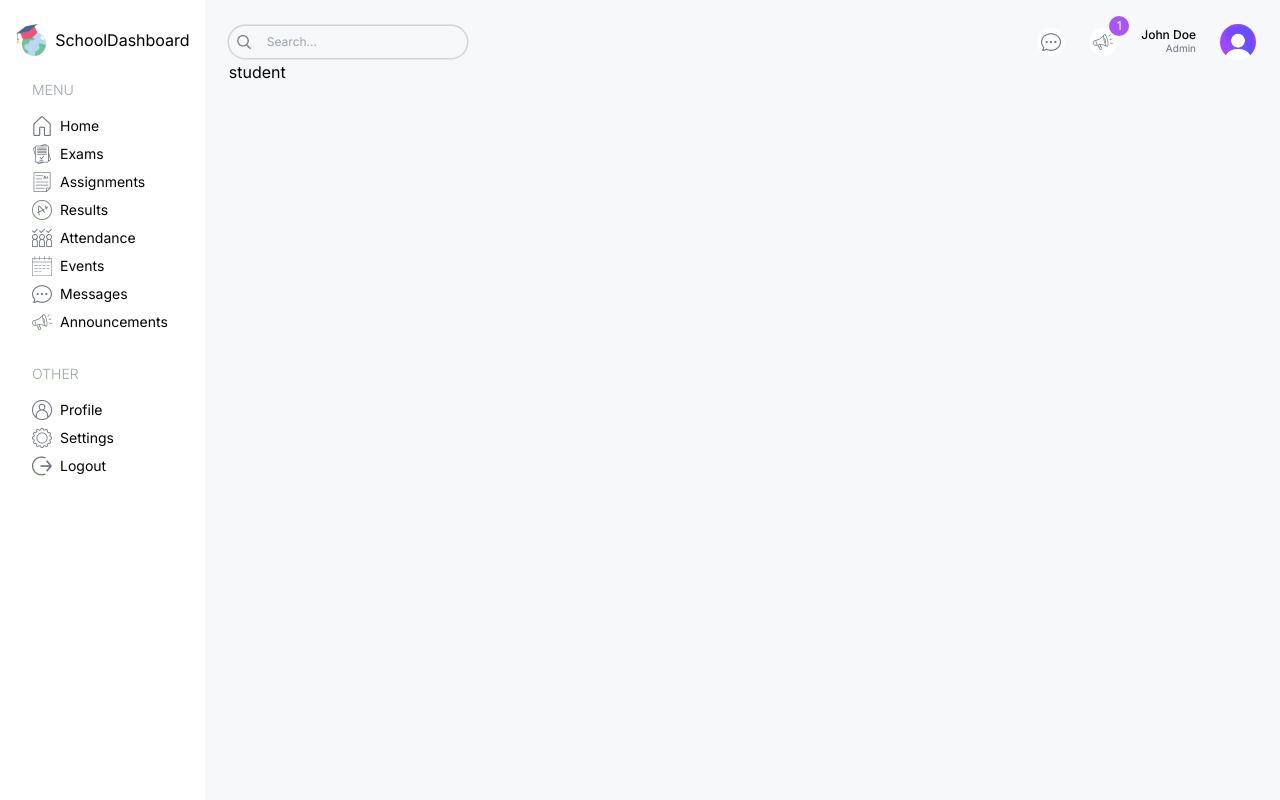
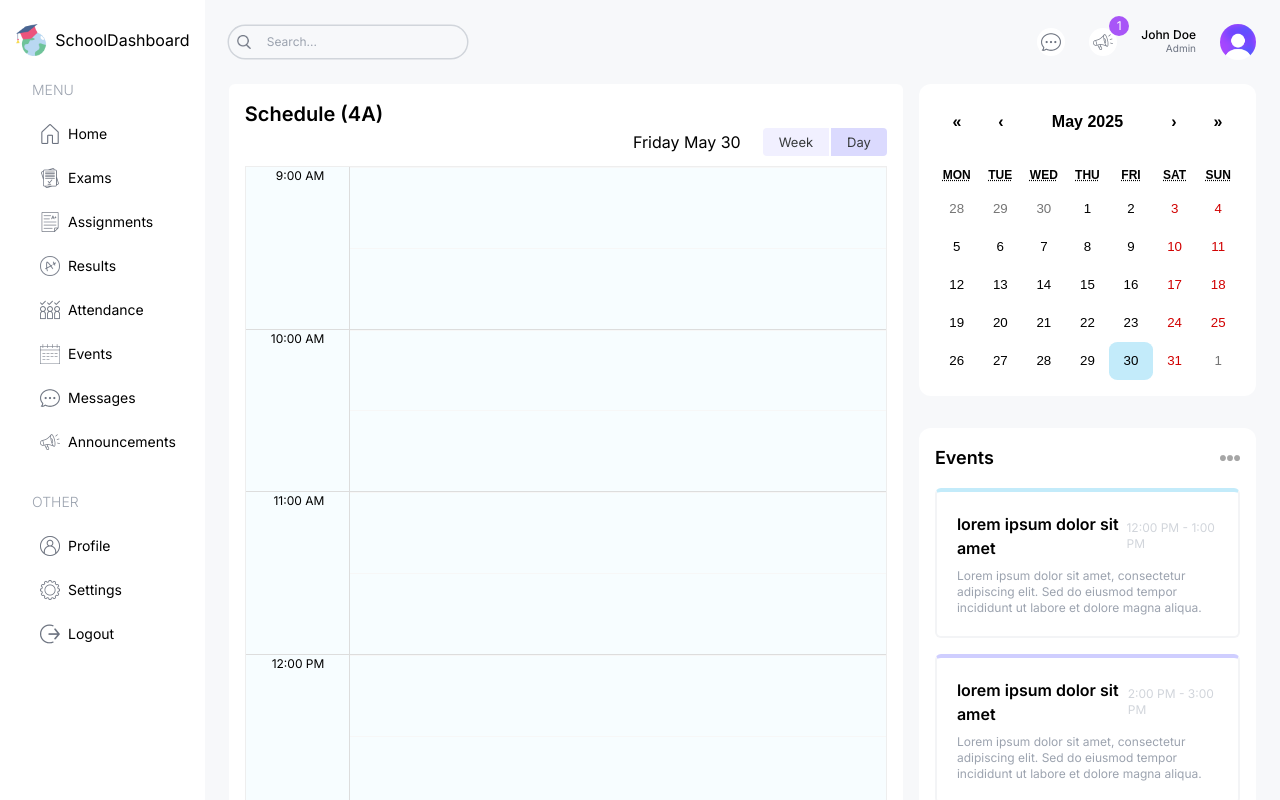
Before and after one commit to Likhon22/School-Management-Dashboard, a Next.js app: page /student in a window 1280 px wide. Built offline with nearby package versions, Linux system fonts and the light colour scheme.

Commit message:
feat:created schedule calendar

```diff
--- a/package.json
+++ b/package.json
@@ -9,10 +9,13 @@
     "lint": "next lint"
   },
   "dependencies": {
+    "@types/react-big-calendar": "^1.16.2",
     "clsx": "^2.1.1",
     "lama-dev-next-dashboard": "file:",
+    "moment": "^2.30.1",
     "next": "14.2.5",
     "react": "^18",
+    "react-big-calendar": "^1.19.2",
     "react-calendar": "^6.0.0",
     "react-dom": "^18",
     "recharts": "^2.15.3"
--- a/src/app/(dashboard)/admin/page.tsx
+++ b/src/app/(dashboard)/admin/page.tsx
@@ -12,8 +12,6 @@ import Announcement from "@/components/Announcement";
 
 const AdminPage = () => {
   const [value, setValue] = useState<Value>(new Date());
-  console.log("Admin Page Rendered");
-  console.log(value);
 
   return (
     <div
--- a/src/app/(dashboard)/student/page.tsx
+++ b/src/app/(dashboard)/student/page.tsx
@@ -1,7 +1,32 @@
-import React from "react";
+"use client";
+import Announcement from "@/components/Announcement";
+import EventsCard from "@/components/cards/EventsCard";
+import EventCalendar from "@/components/EventCalendar";
+import ScheduleCalendar from "@/components/ScheduleCalendar";
+import { Value } from "@/types/eventCalendar";
+import React, { useState } from "react";
 
 const StudentPage = () => {
-  return <div>student</div>;
+  const [value, setValue] = useState<Value>(new Date());
+
+  return (
+    <div className="mt-6 flex gap-4 flex-col xl:flex-row ">
+      {/* left */}
+
+      <div className="w-full xl:w-2/3 flex flex-col gap-8 ">
+        <div className="h-full bg-white p-4 rounded-md">
+          <h1 className="text-xl font-semibold">Schedule (4A)</h1>
+          <ScheduleCalendar />
+        </div>
+      </div>
+      {/* right */}
+      <div className="w-full xl:w-1/3 flex flex-col gap-8">
+        <EventCalendar value={value} onChange={setValue} />
+        <EventsCard eventTitle="Events" />
+        <Announcement />
+      </div>
+    </div>
+  );
 };
 
 export default StudentPage;
--- a/src/app/globals.css
+++ b/src/app/globals.css
@@ -14,3 +14,92 @@
 .react-calendar__navigation {
   font-weight: 600 !important;
 }
+.rbc-btn-group:first-child {
+  display: none !important;
+}
+
+.rbc-toolbar-label {
+  text-align: right !important;
+  padding: 0px 20px !important;
+}
+
+.rbc-btn-group:last-child {
+  font-size: 13px !important;
+}
+
+.rbc-btn-group:last-child button {
+  border: none !important;
+  background-color: #f1f0ff !important;
+  margin-left: 2px !important;
+}
+
+.rbc-toolbar button.rbc-active {
+  background-color: #dbdafe !important;
+  box-shadow: none !important;
+}
+
+.rbc-time-view {
+  border-color: #eee !important;
+}
+
+.rbc-time-header {
+  display: none !important;
+}
+
+.rbc-time-content {
+  border: none !important;
+}
+
+.rbc-time-gutter.rbc-time-column {
+  font-size: 12px !important;
+}
+
+.rbc-time-gutter.rbc-time-column .rbc-timeslot-group {
+  padding: 0px 20px !important;
+}
+
+.rbc-timeslot-group {
+  background-color: #f7fdff !important;
+}
+
+.rbc-day-slot {
+  font-size: 14px !important;
+}
+
+.rbc-event {
+  border: none !important;
+  color: black !important;
+  padding: 10px !important;
+  margin: 10px !important;
+  width: 99% !important;
+}
+
+.rbc-event:nth-child(1) {
+  background-color: #e2f8ff !important;
+}
+.rbc-event:nth-child(2) {
+  background-color: #fefce8 !important;
+}
+.rbc-event:nth-child(3) {
+  background-color: #f2f1ff !important;
+}
+.rbc-event:nth-child(4) {
+  background-color: #fdf2fb !important;
+}
+.rbc-event:nth-child(5) {
+  background-color: #e2f8ff !important;
+}
+.rbc-event:nth-child(6) {
+  background-color: #fefce8 !important;
+}
+.rbc-event:nth-child(7) {
+  background-color: #f2f1ff !important;
+}
+.rbc-event:nth-child(8) {
+  background-color: #fdf2fb !important;
+}
+
+.rbc-event-label {
+  color: gray !important;
+  margin-bottom: 5px;
+}
--- a/src/components/Menu.tsx
+++ b/src/components/Menu.tsx
@@ -129,7 +129,7 @@ const Menu = () => {
             if (i.visible.includes(role)) {
               return (
                 <Link href={i.href} key={i.label}>
-                  <div className="flex items-center gap-2 mt-2  hover:bg-gray-200">
+                  <div className="flex items-center gap-2 mt-2  hover:bg-lSky hover:text-white p-2">
                     <Image src={i.icon} alt={i.label} width={20} height={20} />
                     <span className="hidden lg:block">{i.label}</span>
                   </div>
--- /dev/null
+++ b/src/components/ScheduleCalendar.tsx
@@ -0,0 +1,43 @@
+"use client";
+
+import { Calendar, momentLocalizer, View, Views } from "react-big-calendar";
+import moment from "moment";
+import { calendarEvents } from "@/lib/data";
+import "react-big-calendar/lib/css/react-big-calendar.css";
+import { useState } from "react";
+const localizer = momentLocalizer(moment);
+const ScheduleCalendar = () => {
+  const [view, setView] = useState<View>(Views.DAY);
+
+  const handleViewChange = (selectedView: View) => {
+    setView(selectedView);
+  };
+//   const dayPropGetter = (date: Date) => {
+//     const day = date.getDay();
+//     if (day === 5) {
+//       return {
+//         style: {
+//           display: "none",
+//         },
+//       };
+//     }
+//     return {};
+//   };
+  return (
+    <Calendar
+      localizer={localizer}
+      events={calendarEvents}
+      startAccessor="start"
+      endAccessor="end"
+      views={["week", "day"]}
+      view={view}
+      style={{ height: "98%" }}
+      onView={handleViewChange}
+      min={new Date(2025, 1, 0, 9, 0, 0)}
+
+      max={new Date(2025, 1, 0, 18, 0, 0)}
+    />
+  );
+};
+
+export default ScheduleCalendar;
--- a/src/components/ui/SButton.tsx
+++ b/src/components/ui/SButton.tsx
@@ -12,7 +12,7 @@ const SButton = ({ className, text, ...props }: SButtonProps) => {
     <button
       {...props}
       className={clsx(
-        "bg-gray-600 text-white py-2 px-4 rounded-md cursor-pointer",
+        "bg-gray-600 text-white py-2 px-4 rounded-md cursor-pointer hover:bg-gray-700 transition-all duration-300 hover:scale-105 ease-in-out",
         className
       )}
     >
--- a/src/lib/data.ts
+++ b/src/lib/data.ts
@@ -918,147 +918,158 @@ export const announcementsData = [
 ];
 
 // YOU SHOULD CHANGE THE DATES OF THE EVENTS TO THE CURRENT DATE TO SEE THE EVENTS ON THE CALENDAR
+
+const today = new Date();
+const year = today.getFullYear();
+const month = today.getMonth();
+const day = today.getDate();
 export const calendarEvents = [
+  // Sunday (June 1, 2025)
   {
     title: "Math",
     allDay: false,
-    start: new Date(2024, 7, 12, 8, 0),
-    end: new Date(2024, 7, 12, 8, 45),
+    start: new Date(2025, 5, 0, 9, 0),
+    end: new Date(2025, 5, 0, 9, 45),
+  },
+
+  {
+    title: "English",
+    allDay: false,
+    start: new Date(2025, 5, 1, 9, 0),
+    end: new Date(2025, 5, 1, 9, 45),
+  },
+  {
+    title: "Biology",
+    allDay: false,
+    start: new Date(2025, 5, 1, 10, 0),
+    end: new Date(2025, 5, 1, 10, 45),
+  },
+  {
+    title: "Physics",
+    allDay: false,
+    start: new Date(2025, 5, 1, 11, 0),
+    end: new Date(2025, 5, 1, 11, 45),
+  },
+  {
+    title: "Chemistry",
+    allDay: false,
+    start: new Date(2025, 5, 1, 13, 0),
+    end: new Date(2025, 5, 1, 13, 45),
+  },
+  {
+    title: "History",
+    allDay: false,
+    start: new Date(2025, 5, 1, 14, 0),
+    end: new Date(2025, 5, 1, 14, 45),
+  },
+
+  // Monday (June 2, 2025)
+  {
+    title: "English",
+    allDay: false,
+    start: new Date(2025, 5, 2, 9, 0),
+    end: new Date(2025, 5, 2, 9, 45),
+  },
+  {
+    title: "Biology",
+    allDay: false,
+    start: new Date(2025, 5, 2, 10, 0),
+    end: new Date(2025, 5, 2, 10, 45),
+  },
+  {
+    title: "Physics",
+    allDay: false,
+    start: new Date(2025, 5, 2, 11, 0),
+    end: new Date(2025, 5, 2, 11, 45),
+  },
+  {
+    title: "History",
+    allDay: false,
+    start: new Date(2025, 5, 2, 14, 0),
+    end: new Date(2025, 5, 2, 14, 45),
+  },
+
+  // Tuesday (June 3, 2025)
+  {
+    title: "Math",
+    allDay: false,
+    start: new Date(2025, 5, 3, 8, 0),
+    end: new Date(2025, 5, 3, 8, 45),
+  },
+  {
+    title: "Biology",
+    allDay: false,
+    start: new Date(2025, 5, 3, 10, 0),
+    end: new Date(2025, 5, 3, 10, 45),
+  },
+  {
+    title: "Chemistry",
+    allDay: false,
+    start: new Date(2025, 5, 3, 13, 0),
+    end: new Date(2025, 5, 3, 13, 45),
+  },
+  {
+    title: "History",
+    allDay: false,
+    start: new Date(2025, 5, 3, 14, 0),
+    end: new Date(2025, 5, 3, 14, 45),
+  },
+
+  // Wednesday (June 4, 2025)
+  {
+    title: "English",
+    allDay: false,
+    start: new Date(2025, 5, 4, 9, 0),
+    end: new Date(2025, 5, 4, 9, 45),
+  },
+  {
+    title: "Biology",
+    allDay: false,
+    start: new Date(2025, 5, 4, 10, 0),
+    end: new Date(2025, 5, 4, 10, 45),
+  },
+  {
+    title: "Physics",
+    allDay: false,
+    start: new Date(2025, 5, 4, 11, 0),
+    end: new Date(2025, 5, 4, 11, 45),
+  },
+  {
+    title: "History",
+    allDay: false,
+    start: new Date(2025, 5, 4, 14, 0),
+    end: new Date(2025, 5, 4, 14, 45),
+  },
+
+  // Thursday (June 5, 2025)
+  {
+    title: "Math",
+    allDay: false,
+    start: new Date(2025, 5, 5, 8, 0),
+    end: new Date(2025, 5, 5, 8, 45),
   },
   {
     title: "English",
     allDay: false,
-    start: new Date(2024, 7, 12, 9, 0),
-    end: new Date(2024, 7, 12, 9, 45),
-  },
-  {
-    title: "Biology",
-    allDay: false,
-    start: new Date(2024, 7, 12, 10, 0),
-    end: new Date(2024, 7, 12, 10, 45),
+    start: new Date(2025, 5, 5, 9, 0),
+    end: new Date(2025, 5, 5, 9, 45),
   },
   {
     title: "Physics",
     allDay: false,
-    start: new Date(2024, 7, 12, 11, 0),
-    end: new Date(2024, 7, 12, 11, 45),
+    start: new Date(2025, 5, 5, 11, 0),
+    end: new Date(2025, 5, 5, 11, 45),
   },
   {
     title: "Chemistry",
     allDay: false,
-    start: new Date(2024, 7, 12, 13, 0),
-    end: new Date(2024, 7, 12, 13, 45),
+    start: new Date(2025, 5, 5, 13, 0),
+    end: new Date(2025, 5, 5, 13, 45),
   },
   {
     title: "History",
     allDay: false,
-    start: new Date(2024, 7, 12, 14, 0),
-    end: new Date(2024, 7, 12, 14, 45),
-  },
-  {
-    title: "English",
-    allDay: false,
-    start: new Date(2024, 7, 13, 9, 0),
-    end: new Date(2024, 7, 13, 9, 45),
-  },
-  {
-    title: "Biology",
-    allDay: false,
-    start: new Date(2024, 7, 13, 10, 0),
-    end: new Date(2024, 7, 13, 10, 45),
-  },
-  {
-    title: "Physics",
-    allDay: false,
-    start: new Date(2024, 7, 13, 11, 0),
-    end: new Date(2024, 7, 13, 11, 45),
-  },
-
-  {
-    title: "History",
-    allDay: false,
-    start: new Date(2024, 7, 13, 14, 0),
-    end: new Date(2024, 7, 13, 14, 45),
-  },
-  {
-    title: "Math",
-    allDay: false,
-    start: new Date(2024, 7, 14, 8, 0),
-    end: new Date(2024, 7, 14, 8, 45),
-  },
-  {
-    title: "Biology",
-    allDay: false,
-    start: new Date(2024, 7, 14, 10, 0),
-    end: new Date(2024, 7, 14, 10, 45),
-  },
-
-  {
-    title: "Chemistry",
-    allDay: false,
-    start: new Date(2024, 7, 14, 13, 0),
-    end: new Date(2024, 7, 14, 13, 45),
-  },
-  {
-    title: "History",
-    allDay: false,
-    start: new Date(2024, 7, 14, 14, 0),
-    end: new Date(2024, 7, 13, 14, 45),
-  },
-  {
-    title: "English",
-    allDay: false,
-    start: new Date(2024, 7, 15, 9, 0),
-    end: new Date(2024, 7, 15, 9, 45),
-  },
-  {
-    title: "Biology",
-    allDay: false,
-    start: new Date(2024, 7, 15, 10, 0),
-    end: new Date(2024, 7, 15, 10, 45),
-  },
-  {
-    title: "Physics",
-    allDay: false,
-    start: new Date(2024, 7, 15, 11, 0),
-    end: new Date(2024, 7, 15, 11, 45),
-  },
-
-  {
-    title: "History",
-    allDay: false,
-    start: new Date(2024, 7, 15, 14, 0),
-    end: new Date(2024, 7, 15, 14, 45),
-  },
-  {
-    title: "Math",
-    allDay: false,
-    start: new Date(2024, 7, 16, 8, 0),
-    end: new Date(2024, 7, 16, 8, 45),
-  },
-  {
-    title: "English",
-    allDay: false,
-    start: new Date(2024, 7, 16, 9, 0),
-    end: new Date(2024, 7, 16, 9, 45),
-  },
-
-  {
-    title: "Physics",
-    allDay: false,
-    start: new Date(2024, 7, 16, 11, 0),
-    end: new Date(2024, 7, 16, 11, 45),
-  },
-  {
-    title: "Chemistry",
-    allDay: false,
-    start: new Date(2024, 7, 16, 13, 0),
-    end: new Date(2024, 7, 16, 13, 45),
-  },
-  {
-    title: "History",
-    allDay: false,
-    start: new Date(2024, 7, 16, 14, 0),
-    end: new Date(2024, 7, 16, 14, 45),
+    start: new Date(2025, 5, 5, 14, 0),
+    end: new Date(2025, 5, 5, 14, 45),
   },
 ];
```
Also changed, not shown: 1 other file (tests, documents, lock files or other folders).
